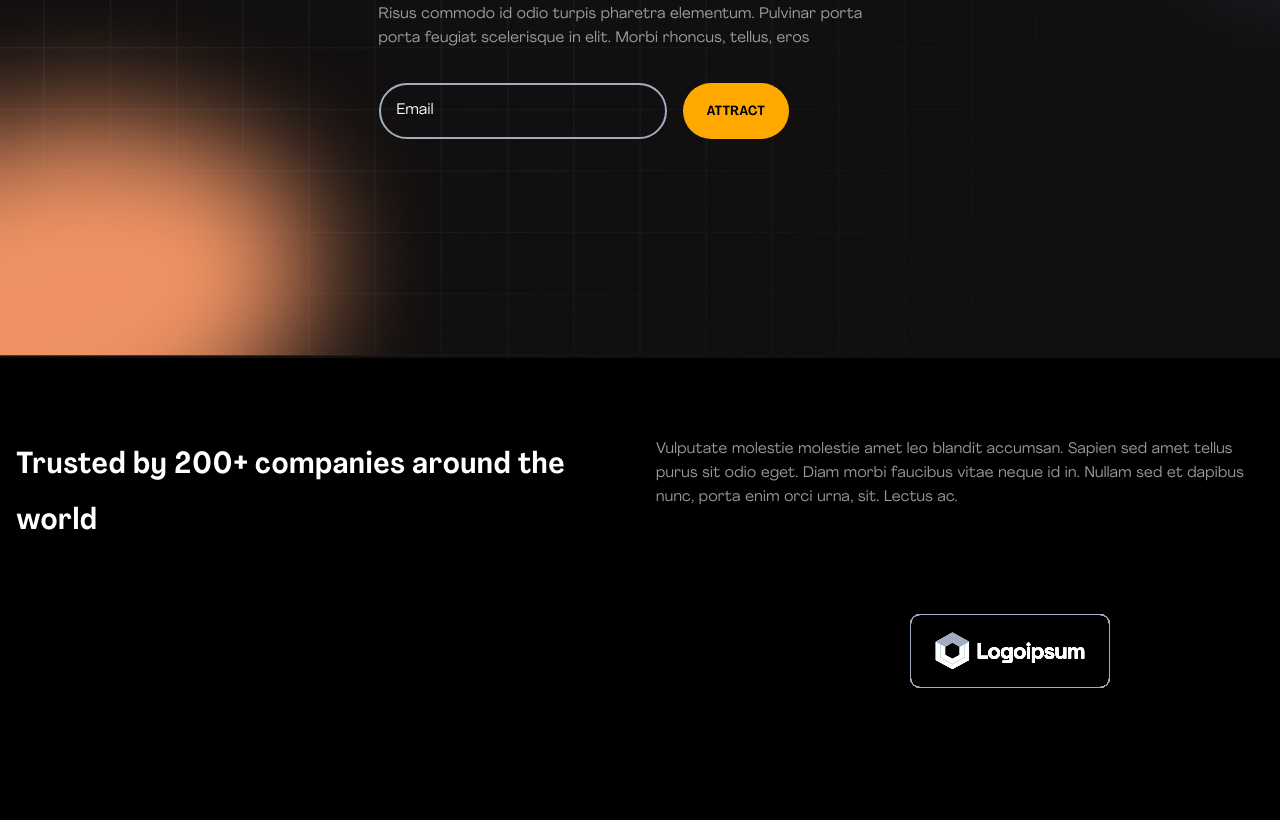
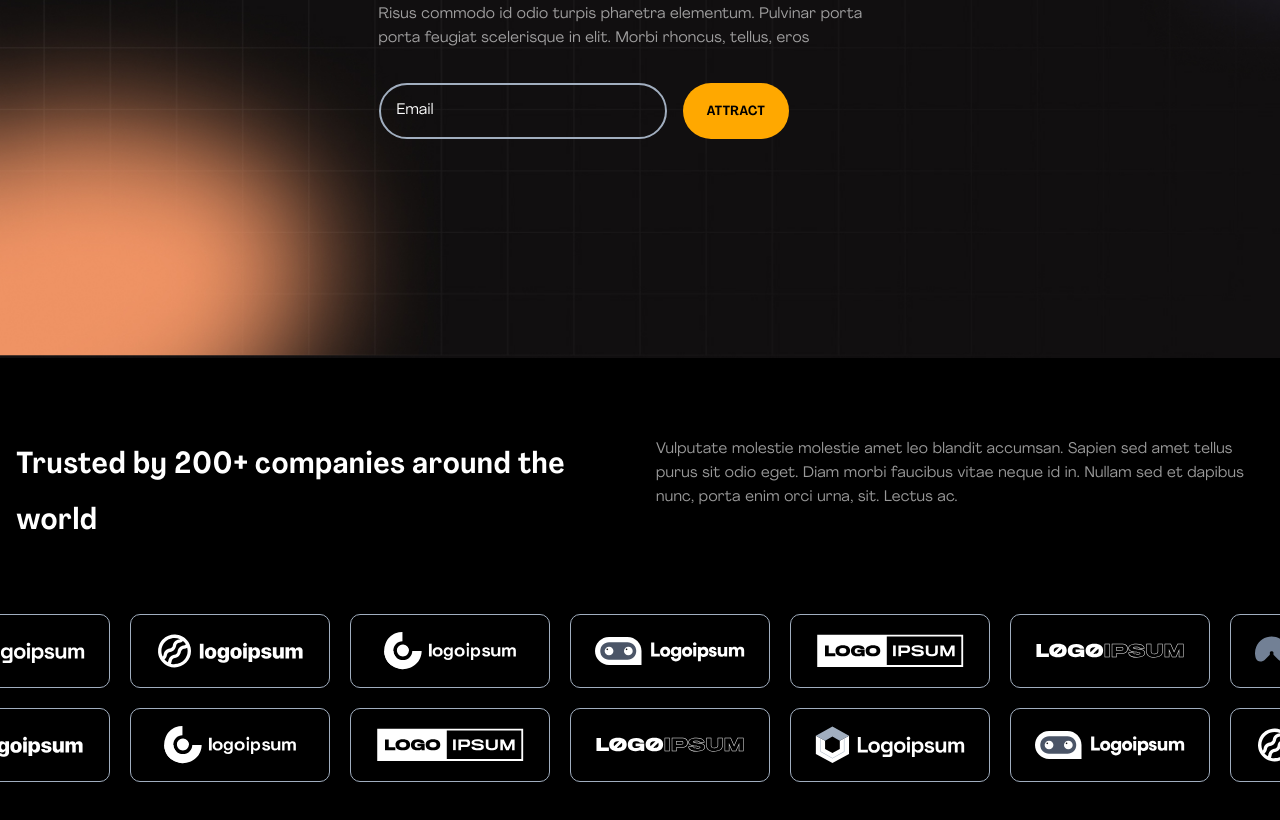
Before and after one commit to Ilinik/Agency-landing, a website built with Vite: page index.html in a window 1280 px wide. Shown: the part 442-1262 px from the top of the page. Before the commit the page ends 1210 px from the top, so only its background shows below. Built offline with nearby package versions, Linux system fonts and the light colour scheme.

Commit message:
feat: add animation

```diff
--- a/index.html
+++ b/index.html
@@ -102,18 +102,63 @@
               <img src="./src/assets/icons/company1.svg" alt="Company logo" />
             </div>
             <div class="scroll__item">
-              <img src="./src/assets/icons/company1.svg" alt="Company logo" />
+              <img src="./src/assets/icons/company2.svg" alt="Company logo" />
+            </div>
+            <div class="scroll__item">
+              <img src="./src/assets/icons/company3.svg" alt="Company logo" />
+            </div>
+            <div class="scroll__item">
+              <img src="./src/assets/icons/company4.svg" alt="Company logo" />
+            </div>
+            <div class="scroll__item">
+              <img src="./src/assets/icons/company5.svg" alt="Company logo" />
+            </div>
+            <div class="scroll__item">
+              <img src="./src/assets/icons/company6.svg" alt="Company logo" />
+            </div>
+            <div class="scroll__item">
+              <img src="./src/assets/icons/company7.svg" alt="Company logo" />
             </div>
             <div class="scroll__item">
               <img src="./src/assets/icons/company1.svg" alt="Company logo" />
             </div>
             <div class="scroll__item">
+              <img src="./src/assets/icons/company2.svg" alt="Company logo" />
+            </div>
+            <div class="scroll__item">
+              <img src="./src/assets/icons/company3.svg" alt="Company logo" />
+            </div>
+          </div>
+
+          <div class="scroll__bottom">
+            <div class="scroll__item scroll__item--bottom">
+              <img src="./src/assets/icons/company2.svg" alt="Company logo" />
+            </div>
+            <div class="scroll__item scroll__item--bottom">
+              <img src="./src/assets/icons/company3.svg" alt="Company logo" />
+            </div>
+            <div class="scroll__item scroll__item--bottom">
+              <img src="./src/assets/icons/company5.svg" alt="Company logo" />
+            </div>
+            <div class="scroll__item scroll__item--bottom">
+              <img src="./src/assets/icons/company6.svg" alt="Company logo" />
+            </div>
+            <div class="scroll__item scroll__item--bottom">
               <img src="./src/assets/icons/company1.svg" alt="Company logo" />
             </div>
-            <div class="scroll__item">
-              <img src="./src/assets/icons/company1.svg" alt="Company logo" />
+            <div class="scroll__item scroll__item--bottom">
+              <img src="./src/assets/icons/company4.svg" alt="Company logo" />
             </div>
-            <div class="scroll__item">
+            <div class="scroll__item scroll__item--bottom">
+              <img src="./src/assets/icons/company2.svg" alt="Company logo" />
+            </div>
+            <div class="scroll__item scroll__item--bottom">
+              <img src="./src/assets/icons/company3.svg" alt="Company logo" />
+            </div>
+            <div class="scroll__item scroll__item--bottom">
+              <img src="./src/assets/icons/company7.svg" alt="Company logo" />
+            </div>
+            <div class="scroll__item scroll__item--bottom">
               <img src="./src/assets/icons/company1.svg" alt="Company logo" />
             </div>
           </div>
--- a/src/styles/blocks/companies.scss
+++ b/src/styles/blocks/companies.scss
@@ -34,7 +34,6 @@
   margin-top: 64px;
   width: 100%;
   overflow: hidden;
-  height: 74px;
 
   &__top {
     position: relative;
@@ -42,11 +41,16 @@
     overflow: hidden;
   }
 
-  @keyframes leftScroll {
-    to {
-      left: -200px;
-    }
+  &__bottom {
+    margin-top: 20px;
+    position: relative;
+    height: 74px;
+    overflow: hidden;
   }
+
+  $items-count: 10;
+  $item-width: 200px;
+  $duration: 100s;
 
   &__item {
     padding: 16px 24px;
@@ -57,9 +61,57 @@
     border-radius: 10px;
     gap: 12px;
     height: 74px;
-    width: 200px;
+    width: $item-width;
     position: absolute;
-    left: 100%;
-    animation: leftScroll 20s linear infinite;
+    left: calc($item-width * 10);
+    animation: leftScroll $duration linear infinite;
+
+    &:nth-child(1) {
+      animation-delay: calc($duration / $items-count * ($items-count - 1) * -1);
+    }
+
+    &:nth-child(2) {
+      animation-delay: calc($duration / $items-count * ($items-count - 2) * -1);
+    }
+
+    &:nth-child(3) {
+      animation-delay: calc($duration / $items-count * ($items-count - 3) * -1);
+    }
+
+    &:nth-child(4) {
+      animation-delay: calc($duration / $items-count * ($items-count - 4) * -1);
+    }
+
+    &:nth-child(5) {
+      animation-delay: calc($duration / $items-count * ($items-count - 5) * -1);
+    }
+
+    &:nth-child(6) {
+      animation-delay: calc($duration / $items-count * ($items-count - 6) * -1);
+    }
+
+    &:nth-child(7) {
+      animation-delay: calc($duration / $items-count * ($items-count - 7) * -1);
+    }
+
+    &:nth-child(8) {
+      animation-delay: calc($duration / $items-count * ($items-count - 8) * -1);
+    }
+
+    &:nth-child(9) {
+      animation-delay: calc($duration / $items-count * ($items-count - 9) * -1);
+    }
+
+    &:nth-child(10) {
+      animation-delay: calc(
+        $duration / $items-count * ($items-count - 10) * -1
+      );
+    }
+  }
+
+  @keyframes leftScroll {
+    to {
+      left: -200px;
+    }
   }
 }
```
Also changed, not shown: src/assets/icons/company2.svg (added), src/assets/icons/company3.svg (added), src/assets/icons/company4.svg (added), src/assets/icons/company5.svg (added), src/assets/icons/company6.svg (added), src/assets/icons/company7.svg (added).
